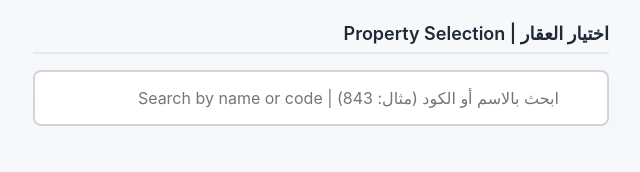
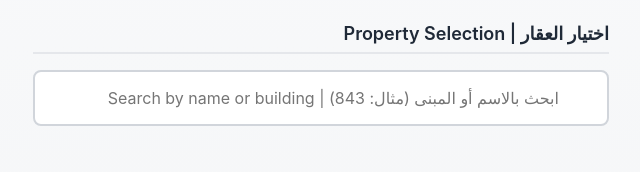
Before and after one commit to v7s7/VisitNew, a React (Vite) app: page / in a window 1280 px wide. Shown: the part 223-395 px from the top of the page, without its empty margins (462-1102 px from the left). Built offline with nearby package versions, Linux system fonts and the light colour scheme.

Commit message:
changing code to building

```diff
--- a/src/components/PropertySearch.tsx
+++ b/src/components/PropertySearch.tsx
@@ -66,7 +66,7 @@ export default function PropertySearch({ onPropertySelect, selectedProperty }: P
           <div className="selected-property-info">
             <div className="property-name">{selectedProperty.name}</div>
             <div className="property-details">
-              <span className="property-code">كود: {selectedProperty.code}</span>
+              <span className="property-code">مبنى: {selectedProperty.code}</span>
               <span className="property-location">
                 {selectedProperty.area} - {selectedProperty.governorate}
               </span>
@@ -87,8 +87,7 @@ export default function PropertySearch({ onPropertySelect, selectedProperty }: P
               type="search"
               value={searchQuery}
               onChange={(e) => setSearchQuery(e.target.value)}
-              placeholder="ابحث بالاسم أو الكود (مثال: 843) | Search by name or code"
-              className="search-input"
+              placeholder="ابحث بالاسم أو المبنى (مثال: 843) | Search by name or building"              className="search-input"
               autoComplete="off"
             />
             {isSearching && <span className="search-loading loading"></span>}
@@ -106,7 +105,7 @@ export default function PropertySearch({ onPropertySelect, selectedProperty }: P
                   className="property-item"
                 >
                   <div className="property-item-name">{property.name}</div>
-                  <div className="property-item-code">كود: {property.code}</div>
+                  <div className="property-item-code">مبنى : {property.code}</div>
                   <div className="property-item-location">
                     {property.area} - {property.block}
                   </div>
```
